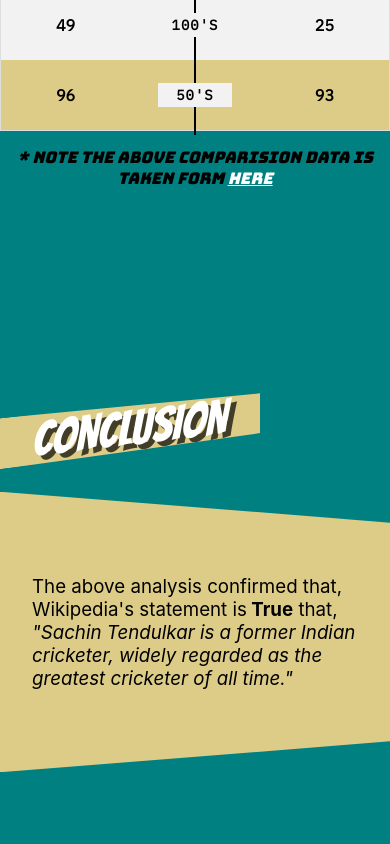
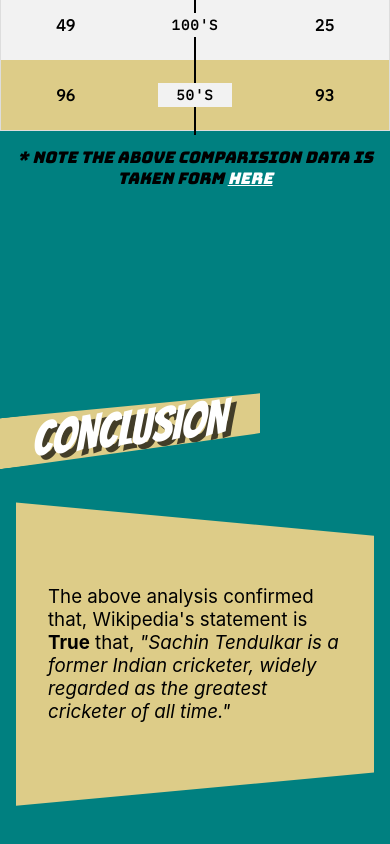
Before and after one commit to rrhythmsharma/Sachin-Career-Analysis, a React (Create React App) app: page / in a window 390 px wide. Shown: the part 5973-6817 px from the top of the page. Built offline with nearby package versions, Linux system fonts and the light colour scheme.

Commit message:
Added margin for container

```diff
--- a/src/components/Conclusion/Conclusion.css
+++ b/src/components/Conclusion/Conclusion.css
@@ -48,3 +48,9 @@
 .true{
     font-weight: bolder;
 }
+
+@media (max-width:450px){
+    .wikipedia-says-container{
+        margin: 1em;
+    }
+}
```
